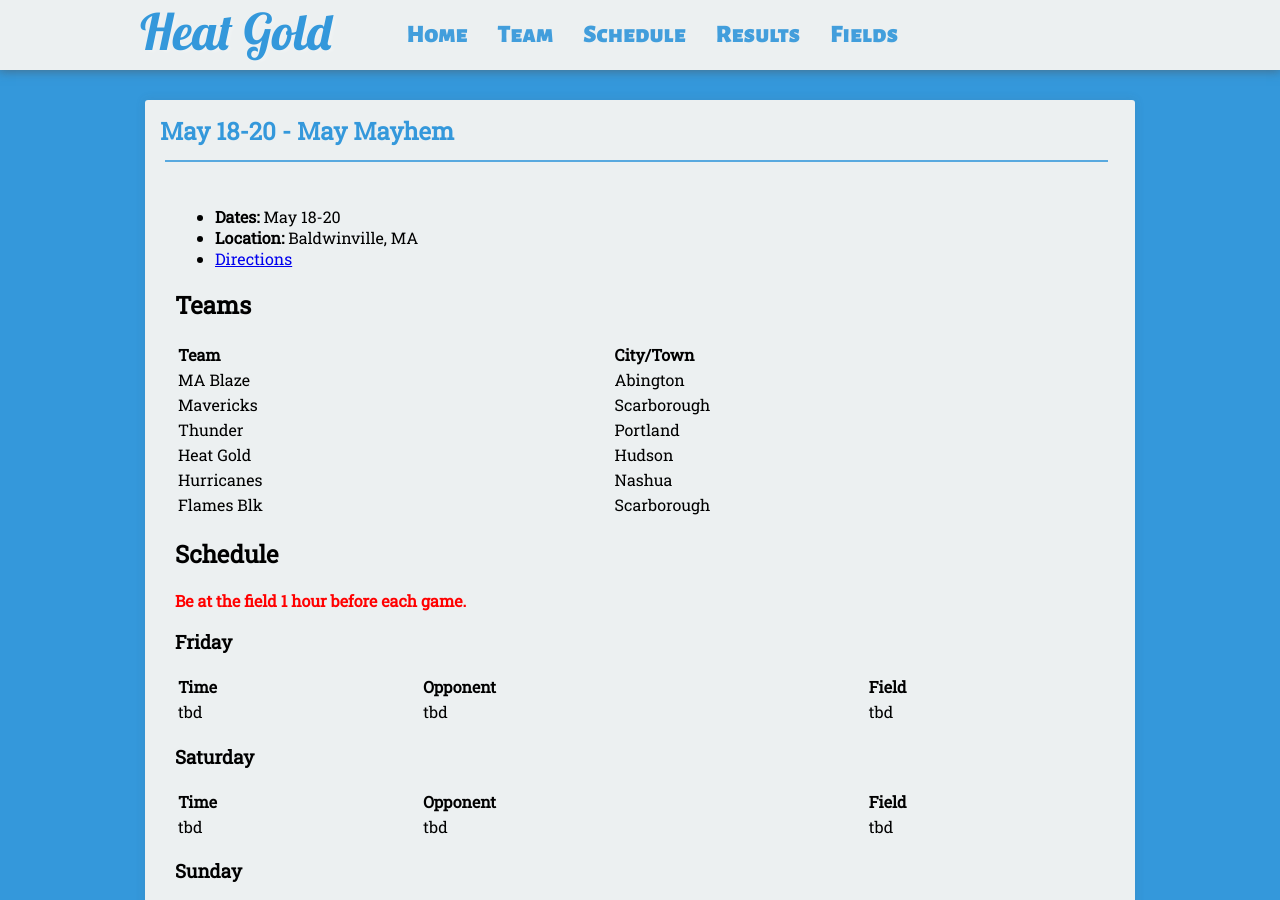
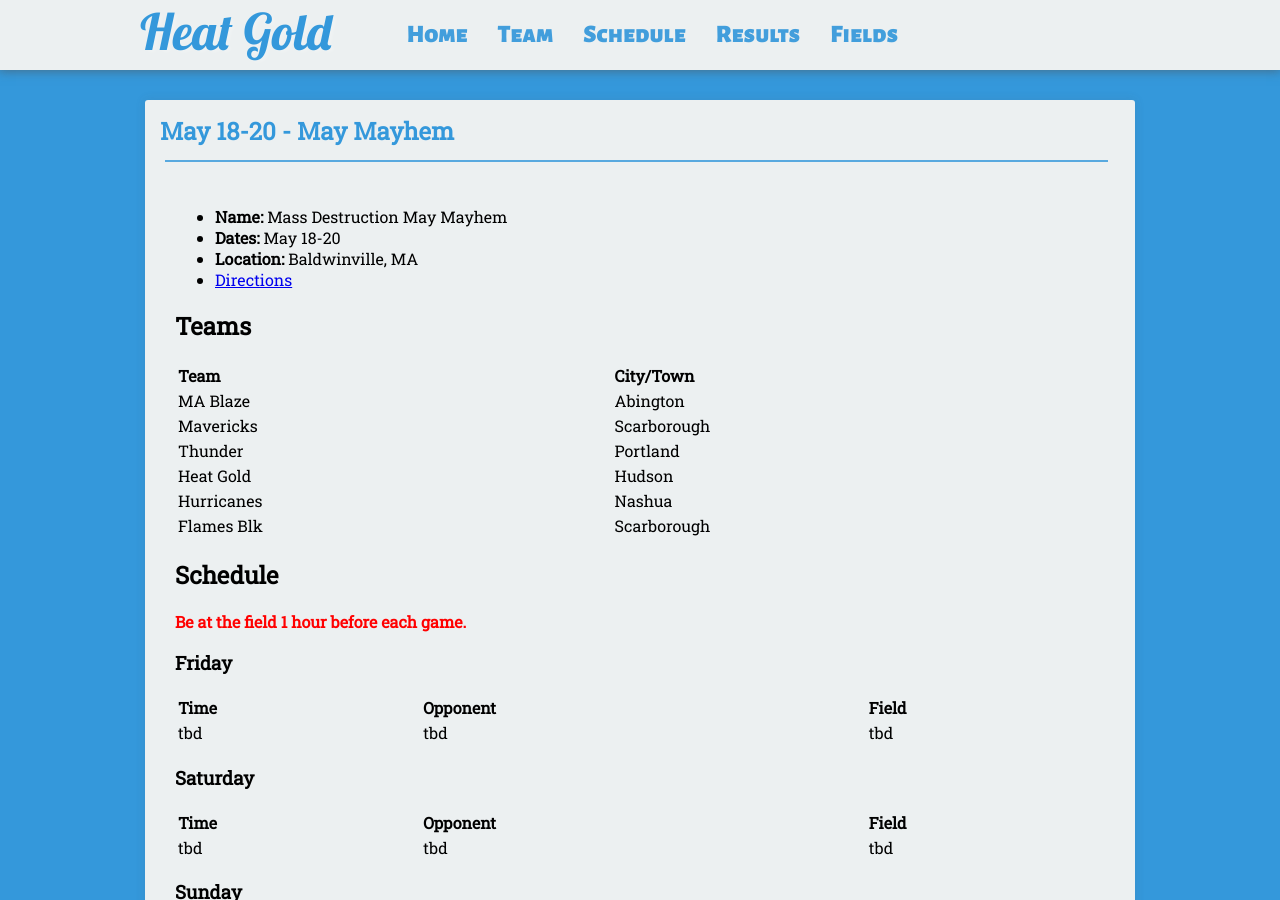
Before and after one commit to seanmerrow/ecf, a Jekyll site: the page built from _posts/2018-08-15-May-18.md, in a window 1280 px wide and 900 px high. Built offline with Jekyll 4.4.1, drawn with Linux system fonts in a browser that asks for light colours; nearby versions of some CDN libraries.

Commit message:
Update 2018-08-15-May-18.md

```diff
--- a/_posts/2018-08-15-May-18.md
+++ b/_posts/2018-08-15-May-18.md
@@ -8,6 +8,7 @@ tag:
 category:
 - tournament
 ---
+* **Name:** Mass Destruction May Mayhem
 * **Dates:** May 18-20
 * **Location:** Baldwinville, MA
 * [Directions](https://seanmerrow.github.io/heatgold/fields/gilman-waite)
```
